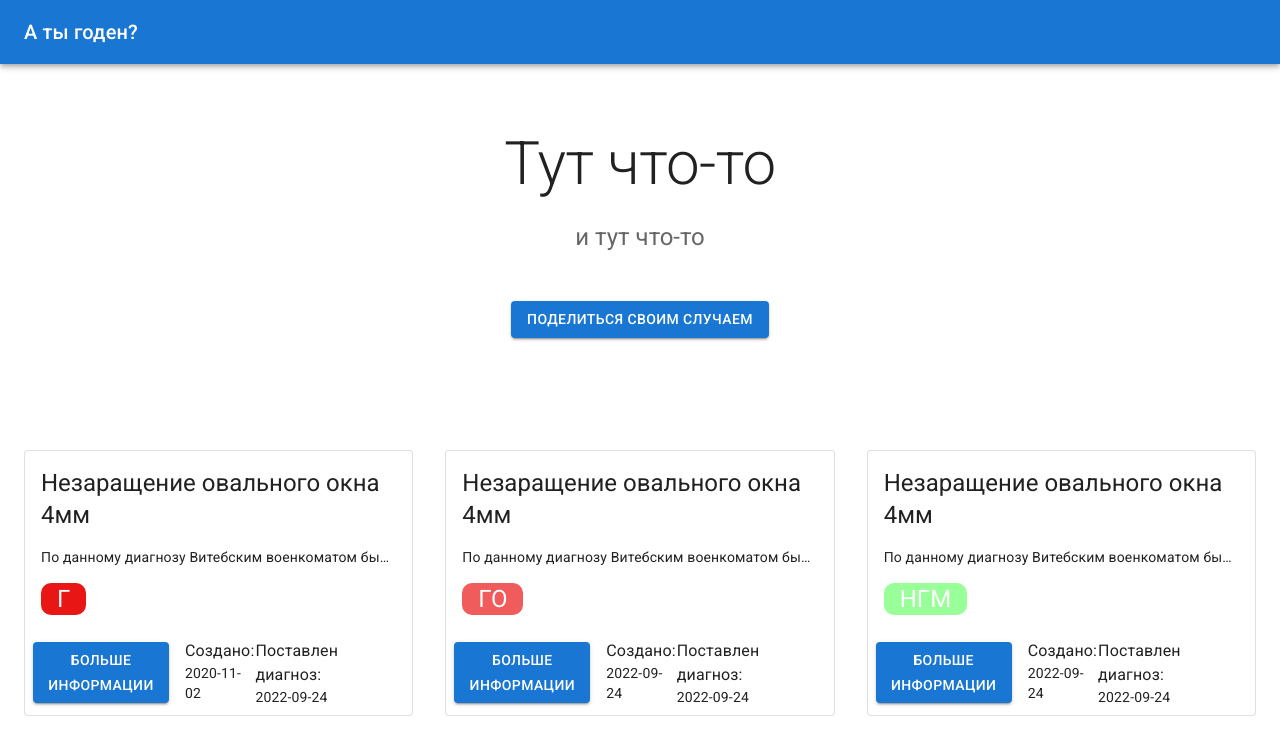
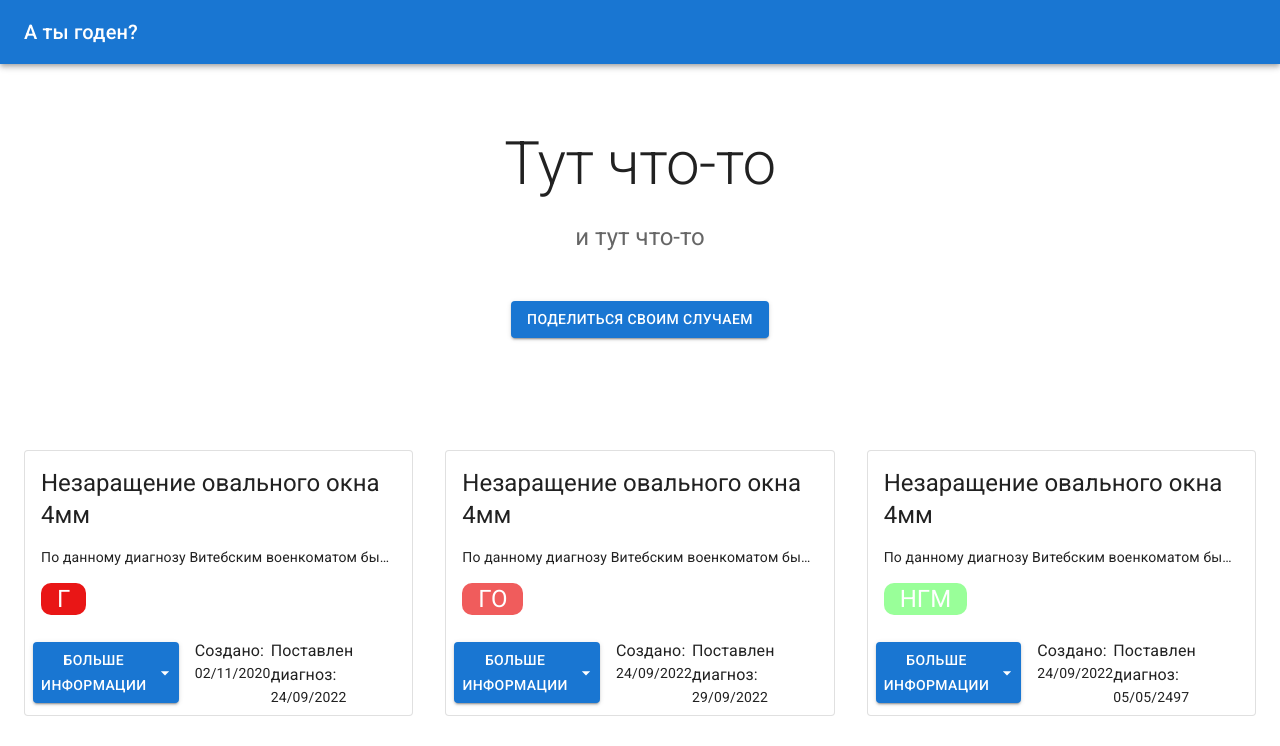
Before and after one commit to 6ig6or6/dutyOrNot, a React (Create React App) app in the folder src/main/webapp/duty_or_not/: page / in a window 1280 px wide. Shown: the top 746 px of the page. Built offline with nearby package versions, Linux system fonts and the light colour scheme.

Commit message:
feat: add more/less info behavior to card buttons

```diff
--- a/src/main/webapp/duty_or_not/package.json
+++ b/src/main/webapp/duty_or_not/package.json
@@ -5,6 +5,7 @@
   "dependencies": {
     "@emotion/react": "^11.10.4",
     "@emotion/styled": "^11.10.4",
+    "@mui/icons-material": "^5.10.6",
     "@mui/material": "^5.10.6",
     "@testing-library/jest-dom": "^5.16.5",
     "@testing-library/react": "^13.4.0",
--- a/src/main/webapp/duty_or_not/public/index.html
+++ b/src/main/webapp/duty_or_not/public/index.html
@@ -8,6 +8,10 @@
 			rel="stylesheet"
 			href="https://fonts.googleapis.com/css?family=Roboto:300,400,500,700&display=swap"
 		/>
+		<link
+			rel="stylesheet"
+			href="https://fonts.googleapis.com/icon?family=Material+Icons"
+		/>
 		<title>React App</title>
 	</head>
 	<body>
--- /dev/null
+++ b/src/main/webapp/duty_or_not/src/components/CardBlock.jsx
@@ -0,0 +1,87 @@
+import {
+	Button,
+	Card,
+	CardActions,
+	CardContent,
+	Typography
+} from '@mui/material';
+import { Box } from '@mui/system';
+import { transformCategory } from '../utils/transformCategory';
+import { getDateFromMilliseconds } from '../utils/transformDate';
+import ArrowDropDownIcon from '@mui/icons-material/ArrowDropDown';
+import ArrowDropUpIcon from '@mui/icons-material/ArrowDropUp';
+import React, { useState } from 'react';
+
+export const CardBlock = ({ card }) => {
+	const [moreInfo, setMoreInfo] = useState(false);
+
+	return (
+		<Card
+			variant="outlined"
+			sx={{
+				height: '100%',
+				display: 'flex',
+				flexDirection: 'column'
+			}}
+		>
+			<CardContent sx={{ flexGrow: 1 }}>
+				<Typography gutterBottom variant="h5" component="h2" mb={2}>
+					{card.title}
+				</Typography>
+				<Typography
+					variant="body2"
+					mb={2}
+					noWrap={moreInfo ? false : true}
+				>
+					{card.comment}
+				</Typography>
+				<Box
+					sx={{
+						borderRadius: '10px',
+						width: 'max-content',
+						bgcolor: transformCategory(card.category).color
+					}}
+					pr={2}
+					pl={2}
+				>
+					<Typography variant="h5" color="#ffffff">
+						{transformCategory(card.category).name}
+					</Typography>
+				</Box>
+			</CardContent>
+
+			<CardActions>
+				<Button
+					variant="contained"
+					endIcon={
+						moreInfo ? <ArrowDropUpIcon /> : <ArrowDropDownIcon />
+					}
+					onClick={() => setMoreInfo(!moreInfo)}
+				>
+					{moreInfo ? 'Меньше информации' : 'Больше информации'}
+				</Button>
+
+				<Box
+					sx={{
+						display: 'flex',
+						justifyContent: 'space-around',
+						width: '100%'
+					}}
+				>
+					<Box variant="body2" pl={1} mb={0}>
+						Создано:
+						<Typography variant="body2" mb={0}>
+							{getDateFromMilliseconds(card.caseDate)}
+						</Typography>
+					</Box>
+					<Box variant="body2">
+						Поставлен диагноз:
+						<Typography variant="body2" mb={0}>
+							{getDateFromMilliseconds(card.creationDate)}
+						</Typography>
+					</Box>
+				</Box>
+			</CardActions>
+		</Card>
+	);
+};
--- a/src/main/webapp/duty_or_not/src/components/CardsContainer.jsx
+++ b/src/main/webapp/duty_or_not/src/components/CardsContainer.jsx
@@ -1,18 +1,12 @@
 import React from 'react';
 import { Container } from '@mui/system';
-import Typography from '@mui/material/Typography';
-import Button from '@mui/material/Button';
-import Card from '@mui/material/Card';
-import CardActions from '@mui/material/CardActions';
-import CardContent from '@mui/material/CardContent';
+
 import Grid from '@mui/material/Grid';
-import { Box, Modal } from '@mui/material';
-import { useEffect } from 'react';
 import { useState } from 'react';
-import { transformCategory } from '../utils/transformCategory';
 
-export const CardsContainer = ({ theme }) => {
-	console.log(theme);
+import { CardBlock } from './CardBlock';
+
+export const CardsContainer = () => {
 	const [cards, setCards] = useState([
 		{
 			id: 1,
@@ -32,7 +26,7 @@ export const CardsContainer = ({ theme }) => {
 			paragraph: '80В',
 			category: 'GO',
 			caseDate: 1664053200000,
-			creationDate: 1664053200000
+			creationDate: 1664443200000
 		},
 		{
 			id: 3,
@@ -42,7 +36,7 @@ export const CardsContainer = ({ theme }) => {
 			paragraph: '80В',
 			category: 'NGM',
 			caseDate: 1664053200000,
-			creationDate: 1664053200000
+			creationDate: 16641414200000
 		},
 		{
 			id: 4,
@@ -52,7 +46,7 @@ export const CardsContainer = ({ theme }) => {
 			paragraph: '80В',
 			category: 'NGI',
 			caseDate: 1664053200000,
-			creationDate: 1664053200000
+			creationDate: 1664242400000
 		},
 		{
 			id: 5,
@@ -62,15 +56,11 @@ export const CardsContainer = ({ theme }) => {
 			paragraph: '80В',
 			category: 'VN',
 			caseDate: 1664053200000,
-			creationDate: 1664053200000
+			creationDate: 1632053200000
 		}
 	]);
 
-	const handleOpen = () => {
-		return <Modal />;
-	};
-
-	useEffect(() => {}, []);
+	// useEffect(() => {}, []);
 
 	return (
 		<Container sx={{ py: 8 }} maxWidth="xl">
@@ -78,97 +68,11 @@ export const CardsContainer = ({ theme }) => {
 				container
 				spacing={4}
 				justifyContent="flex-start"
-				alignItems="center"
+				alignItems="flex-start"
 			>
 				{cards.map((card) => (
 					<Grid item key={card.id} xs={12} sm={6} md={4}>
-						<Card
-							variant="outlined"
-							sx={{
-								height: '100%',
-								display: 'flex',
-								flexDirection: 'column'
-							}}
-						>
-							<CardContent sx={{ flexGrow: 1 }}>
-								<Typography
-									gutterBottom
-									variant="h5"
-									component="h2"
-									mb={2}
-								>
-									{card.title}
-								</Typography>
-								<Typography
-									variant="body2"
-									mb={2}
-									noWrap={true}
-								>
-									{card.comment}
-								</Typography>
-								<Box
-									sx={{
-										borderRadius: '10px',
-										width: 'max-content',
-										bgcolor: transformCategory(
-											card.category
-										).color
-									}}
-									pr={2}
-									pl={2}
-								>
-									<Typography variant="h5" color="#ffffff">
-										{transformCategory(card.category).name}
-									</Typography>
-								</Box>
-							</CardContent>
-
-							<CardActions>
-								<Button
-									onClick={handleOpen}
-									variant="contained"
-								>
-									Больше информации
-								</Button>
-								<Box
-									sx={{
-										display: 'flex',
-										justifyContent: 'space-around',
-										width: '100%'
-									}}
-								>
-									<Box
-										variant="body2"
-										paragraph
-										pl={1}
-										mb={0}
-									>
-										Создано:
-										<Typography
-											variant="body2"
-											paragraph
-											mb={0}
-										>
-											{new Date(card.caseDate)
-												.toISOString()
-												.slice(0, 10)}
-										</Typography>
-									</Box>
-									<Box variant="body2" paragraph>
-										Поставлен диагноз:
-										<Typography
-											variant="body2"
-											paragraph
-											mb={0}
-										>
-											{new Date(card.creationDate)
-												.toISOString()
-												.slice(0, 10)}
-										</Typography>
-									</Box>
-								</Box>
-							</CardActions>
-						</Card>
+						<CardBlock card={card} />
 					</Grid>
 				))}
 			</Grid>
--- a/src/main/webapp/duty_or_not/src/components/ModalCard.jsx
+++ b/src/main/webapp/duty_or_not/src/components/ModalCard.jsx
@@ -1,11 +1,11 @@
 import React from 'react';
 import { Box, Modal, Typography } from '@mui/material';
 
-export const ModalCard = () => {
+export const ModalCard = ({ modalOpen, setModalOpen }) => {
 	return (
 		<Modal
-			open={open}
-			onClose={handleClose}
+			open={modalOpen}
+			onClose={setModalOpen(false)}
 			aria-labelledby="modal-modal-title"
 			aria-describedby="modal-modal-description"
 		>
--- /dev/null
+++ b/src/main/webapp/duty_or_not/src/utils/transformDate.js
@@ -0,0 +1,12 @@
+export const getDateFromMilliseconds = (miliseconds) => {
+	return new Date(miliseconds)
+		.toISOString()
+		.slice(0, 10)
+		.split('-')
+		.reverse()
+		.join('/');
+};
+
+export const getMillisecondsFromDate = (date) => {
+	return date.getTime();
+};
```
Also changed, not shown: 1 other file (tests, documents, lock files or other folders).
